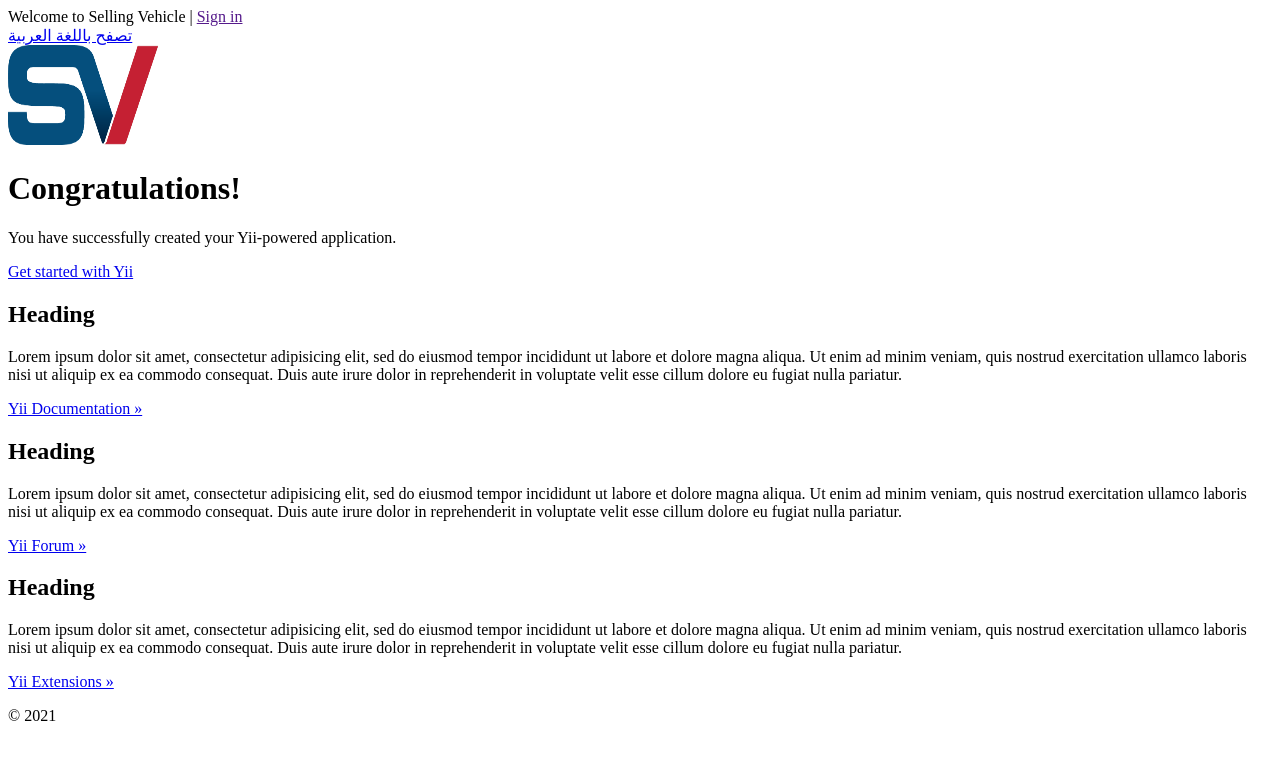
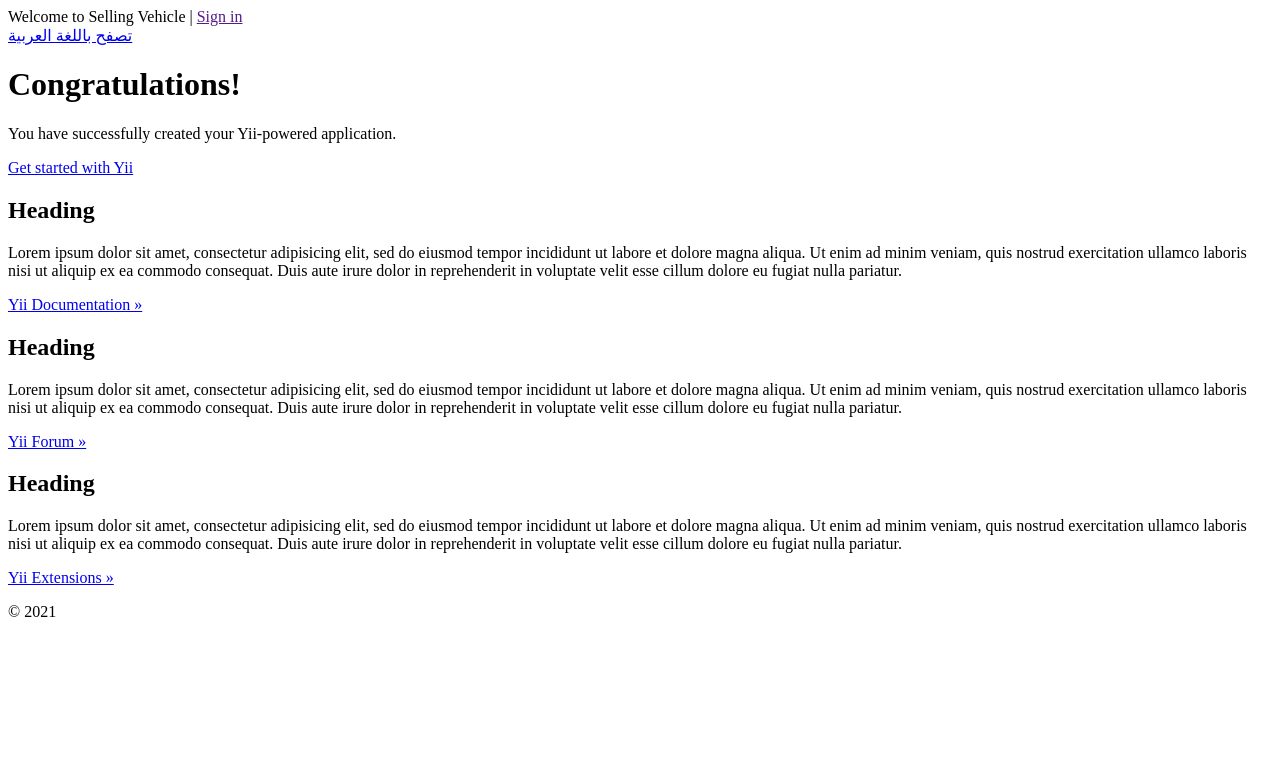
Before and after one commit to abedghr/selling-vehicles, a Yii app: template frontend/views/site/index.php in a window 1280 px wide. Shown: the top 760 px of the page. Run offline with PHP 8.4 and a stand-in for Yii, Linux system fonts and the light colour scheme; the template is opened without the code that fills it, so the values that code supplies are empty; some libraries are stand-ins or nearby versions.

Commit message:
task6:typo

```diff
--- a/frontend/views/layouts/main.php
+++ b/frontend/views/layouts/main.php
@@ -38,19 +38,10 @@ AppAsset::register($this);
         </div>
     </div>
 </div>
-<div class="top-logo border-primary">
-    <div class="container">
-        <div class="row pt-2 pb-2">
-            <div class="col-lg-12">
-                <a href="" style="text-decoration: none"><img src="/images/sv_logo1.png" style="width: 150px; height: 100px;" alt=""></a>
-            </div>
-        </div>
-    </div>
-</div>
 <div class="wrap">
     <?php
     NavBar::begin([
-        'brandLabel' => Yii::$app->name,
+        'brandLabel' => \yii\bootstrap4\Html::img('/images/sv_logo1.png',['width' => '25' , 'height' => '25']) . ' Selling Vehicle',
         'brandUrl' => Yii::$app->homeUrl,
         'options' => [
             'class' => 'navbar navbar-expand-lg navbar-light border-bottom border-top',
```
